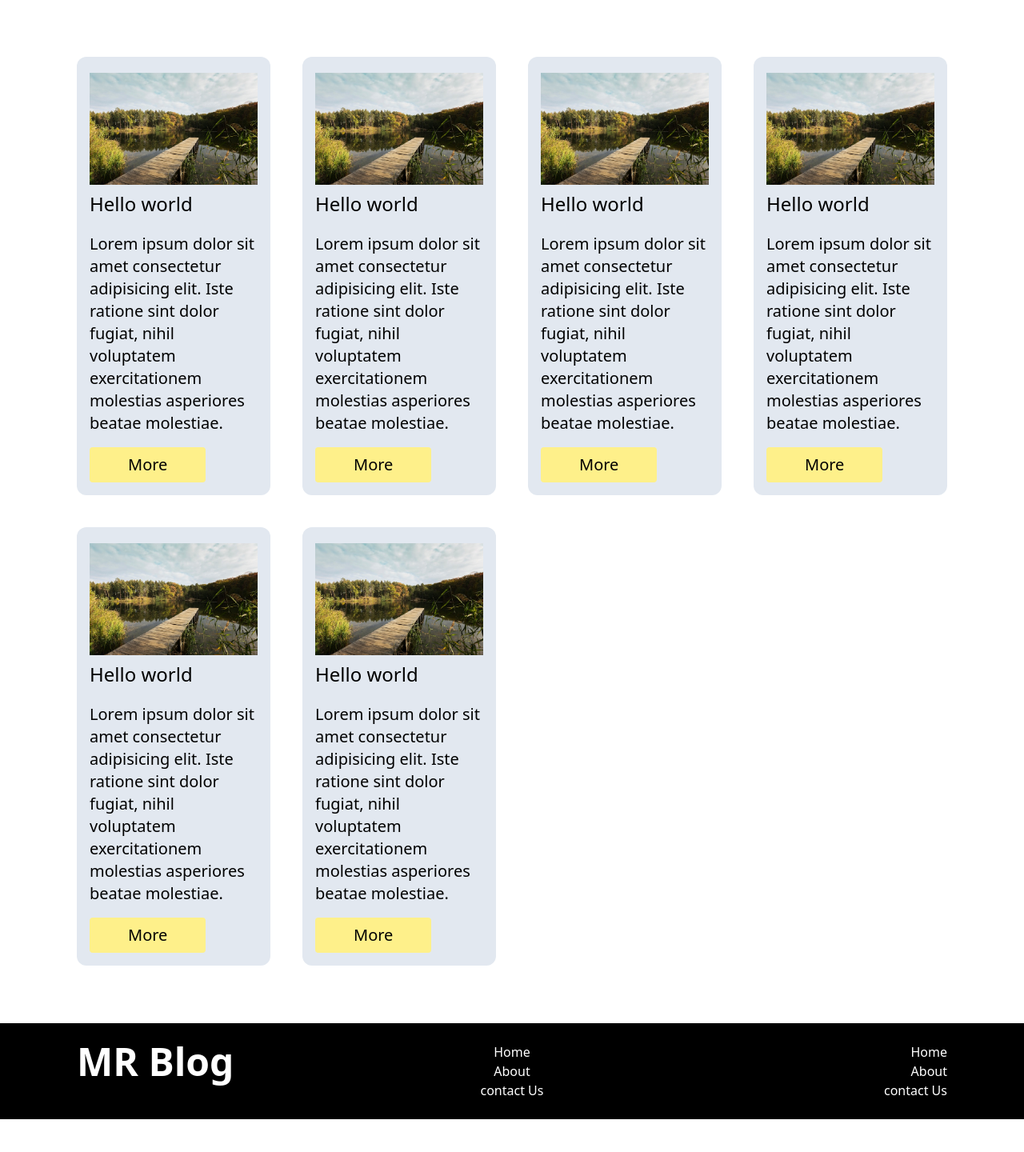
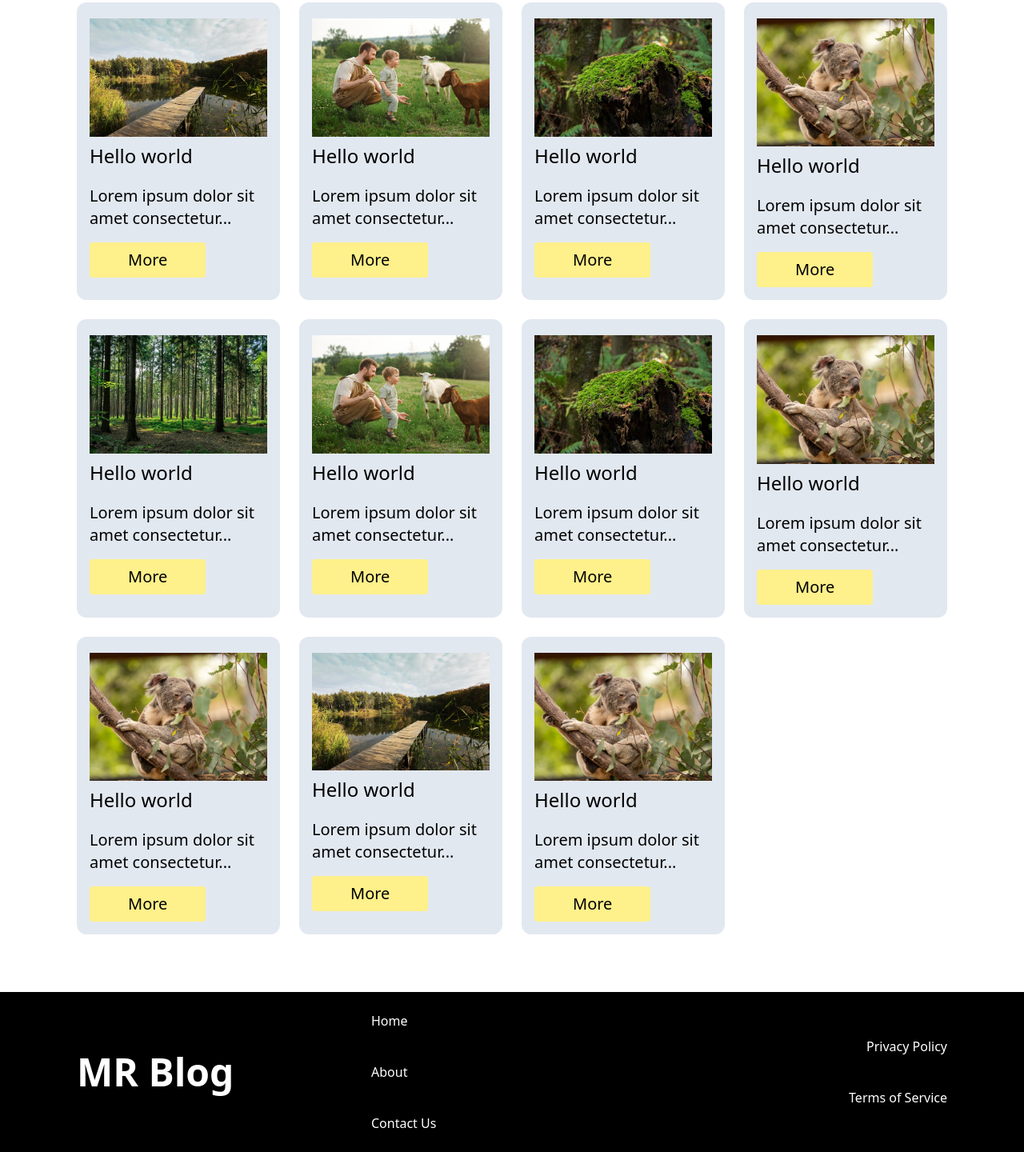
Before and after one commit to masudra/mr_Blog, a website: page Blog_site/index.html in a window 1280 px wide. Shown: the part 621-2061 px from the top of the page at 80% size. Before the commit the page ends 2020 px from the top, so only its background shows below. Drawn offline with nearby package versions, Linux system fonts and the light colour scheme.

Commit message:
responsive For mobile and tablet

```diff
--- a/Blog_site/index.html
+++ b/Blog_site/index.html
@@ -6,124 +6,160 @@
     <meta name="viewport" content="width=device-width, initial-scale=1.0">
     <title>First Blog</title>
     <script src="https://cdn.tailwindcss.com"></script>
-    <link rel="stylesheet" href="index.css">
 
 </head>
 
 <body>
 
-    <header class=" w-full px-24 bg-slate-200 grid grid-cols-3  text-black justify-center  align-middle p-6">
-
-        <div class=" text-left">
-            <h1 class="font-bold text-5xl">MR Blog</h1>
-        </div>
-        <div class="text-center flex gap-10 justify-center">
-            <h1>Home</h1>
-            <h1>About</h1>
+    <header class="w-full px-4 md:px-24 bg-slate-200 grid grid-cols-1 md:grid-cols-3 items-center gap-4 p-6">
+        <div class="text-left">
+            <h1 class="font-bold text-3xl md:text-5xl">MR Blog</h1>
         </div>
 
-        <div class="text-right">
-            <button class="btn bg-yellow-200 p-2 rounded px-12">Contact Us</button>
+        <div class="flex flex-col md:flex-row gap-4 md:gap-10 justify-center">
+            <h1 class=" hover:underline">Home</h1>
+            <h1 class="hover:underline">About</h1>
         </div>
 
+        <div class="text-center md:text-right">
+            <button class="bg-yellow-200 text-black p-2 rounded px-6 md:px-12 hover:bg-yellow-300">
+                Contact Us
+            </button>
+        </div>
     </header>
 
 
+
+
     <main>
-        <div class="w-full px-24 py-32 bg-orange-300">
-
-            <h1 class="py-1 text-7xl">Hello world </h1>
-            <p class="py-4 pr-96 text-2xl">Lorem ipsum dolor sit amet consectetur adipisicing elit. Iste ratione sint
-                dolor
-                fugiat, nihil
-                voluptatem exercitationem molestias asperiores beatae molestiae.</p>
-            <button class="btn bg-yellow-200 p-4 rounded px-24 text-xl ">More </button>
-
+        <div class="w-full px-6 md:px-24 py-16 md:py-32 bg-orange-100 text-center md:text-left">
+            <h1 class="py-1 text-4xl md:text-7xl">Hello world</h1>
+            <p class="py-4 text-lg md:pr-96 text-xl">Lorem ipsum dolor sit amet consectetur adipisicing elit...</p>
+            <button class="btn bg-yellow-200 p-4 rounded px-12 md:px-24 text-lg md:text-xl">More</button>
         </div>
 
 
 
-        <div class=" w-full px-24  grid grid-cols-4 gap-10 text-black justify-center  align-middle p-6 my-12">
-
-            <div class=" p-4 bg-slate-200  rounded-xl ">
+        <div class="w-full px-6 md:px-24 grid grid-cols-1 sm:grid-cols-2 lg:grid-cols-4 gap-6 text-black p-6 my-12">
+            <div class="p-4 bg-slate-200 rounded-xl">
                 <img class="py-1" src="./img/beautiful-landscape-mother-nature_23-2148992406.jpg" alt="">
-                <h1 class="py-1 text-2xl">Hello world </h1>
-                <p class="py-4 text-xl">Lorem ipsum dolor sit amet consectetur adipisicing elit. Iste ratione sint dolor
-                    fugiat, nihil
-                    voluptatem exercitationem molestias asperiores beatae molestiae.</p>
-                <button class="btn bg-yellow-200 p-2 rounded px-12 text-xl">More </button>
-            </div>
-            <div class=" p-4 bg-slate-200  rounded-xl ">
-                <img class="py-1" src="./img/beautiful-landscape-mother-nature_23-2148992406.jpg" alt="">
-                <h1 class="py-1 text-2xl">Hello world </h1>
-                <p class="py-4 text-xl">Lorem ipsum dolor sit amet consectetur adipisicing elit. Iste ratione sint dolor
-                    fugiat, nihil
-                    voluptatem exercitationem molestias asperiores beatae molestiae.</p>
-                <button class="btn bg-yellow-200 p-2 rounded px-12 text-xl">More </button>
-            </div>
-            <div class=" p-4 bg-slate-200  rounded-xl ">
-                <img class="py-1" src="./img/beautiful-landscape-mother-nature_23-2148992406.jpg" alt="">
-                <h1 class="py-1 text-2xl">Hello world </h1>
-                <p class="py-4 text-xl">Lorem ipsum dolor sit amet consectetur adipisicing elit. Iste ratione sint dolor
-                    fugiat, nihil
-                    voluptatem exercitationem molestias asperiores beatae molestiae.</p>
-                <button class="btn bg-yellow-200 p-2 rounded px-12 text-xl">More </button>
-            </div>
-            <div class=" p-4 bg-slate-200  rounded-xl ">
-                <img class="py-1" src="./img/beautiful-landscape-mother-nature_23-2148992406.jpg" alt="">
-                <h1 class="py-1 text-2xl">Hello world </h1>
-                <p class="py-4 text-xl">Lorem ipsum dolor sit amet consectetur adipisicing elit. Iste ratione sint dolor
-                    fugiat, nihil
-                    voluptatem exercitationem molestias asperiores beatae molestiae.</p>
-                <button class="btn bg-yellow-200 p-2 rounded px-12 text-xl">More </button>
-            </div>
-            <div class=" p-4 bg-slate-200  rounded-xl ">
-                <img class="py-1" src="./img/beautiful-landscape-mother-nature_23-2148992406.jpg" alt="">
-                <h1 class="py-1 text-2xl">Hello world </h1>
-                <p class="py-4 text-xl">Lorem ipsum dolor sit amet consectetur adipisicing elit. Iste ratione sint dolor
-                    fugiat, nihil
-                    voluptatem exercitationem molestias asperiores beatae molestiae.</p>
-                <button class="btn bg-yellow-200 p-2 rounded px-12 text-xl">More </button>
-            </div>
-            <div class=" p-4 bg-slate-200  rounded-xl ">
-                <img class="py-1" src="./img/beautiful-landscape-mother-nature_23-2148992406.jpg" alt="">
-                <h1 class="py-1 text-2xl">Hello world </h1>
-                <p class="py-4 text-xl">Lorem ipsum dolor sit amet consectetur adipisicing elit. Iste ratione sint dolor
-                    fugiat, nihil
-                    voluptatem exercitationem molestias asperiores beatae molestiae.</p>
-                <button class="btn bg-yellow-200 p-2 rounded px-12 text-xl">More </button>
+                <h1 class="py-1 text-xl md:text-2xl">Hello world</h1>
+                <p class="py-4 text-base md:text-xl">Lorem ipsum dolor sit amet consectetur...</p>
+                <button class="btn bg-yellow-200 p-2 rounded px-8 md:px-12 text-base md:text-xl">More</button>
             </div>
 
 
+
+            <div class="p-4 bg-slate-200 rounded-xl">
+                <img class="py-1" src="./img/full-shot-kid-father-living-countryside_23-2150642400.jpg" alt="">
+                <h1 class="py-1 text-xl md:text-2xl">Hello world</h1>
+                <p class="py-4 text-base md:text-xl">Lorem ipsum dolor sit amet consectetur...</p>
+                <button class="btn bg-yellow-200 p-2 rounded px-8 md:px-12 text-base md:text-xl">More</button>
+            </div>
+
+
+
+            <div class="p-4 bg-slate-200 rounded-xl">
+                <img class="py-1" src="./img/green-moss-rotting-tree-trunk-forest_1048944-30372317.jpg" alt="">
+                <h1 class="py-1 text-xl md:text-2xl">Hello world</h1>
+                <p class="py-4 text-base md:text-xl">Lorem ipsum dolor sit amet consectetur...</p>
+                <button class="btn bg-yellow-200 p-2 rounded px-8 md:px-12 text-base md:text-xl">More</button>
+            </div>
+
+
+
+            <div class="p-4 bg-slate-200 rounded-xl">
+                <img class="py-1" src="./img/squirrel-sitting-tree-branch_1048944-30371835.jpg" alt="">
+                <h1 class="py-1 text-xl md:text-2xl">Hello world</h1>
+                <p class="py-4 text-base md:text-xl">Lorem ipsum dolor sit amet consectetur...</p>
+                <button class="btn bg-yellow-200 p-2 rounded px-8 md:px-12 text-base md:text-xl">More</button>
+            </div>
+
+
+
+            <div class="p-4 bg-slate-200 rounded-xl">
+                <img class="py-1" src="./img/trees-growing-forest_1048944-30368869.jpg" alt="">
+                <h1 class="py-1 text-xl md:text-2xl">Hello world</h1>
+                <p class="py-4 text-base md:text-xl">Lorem ipsum dolor sit amet consectetur...</p>
+                <button class="btn bg-yellow-200 p-2 rounded px-8 md:px-12 text-base md:text-xl">More</button>
+            </div>
+
+
+
+            <div class="p-4 bg-slate-200 rounded-xl">
+                <img class="py-1" src="./img/full-shot-kid-father-living-countryside_23-2150642400.jpg" alt="">
+                <h1 class="py-1 text-xl md:text-2xl">Hello world</h1>
+                <p class="py-4 text-base md:text-xl">Lorem ipsum dolor sit amet consectetur...</p>
+                <button class="btn bg-yellow-200 p-2 rounded px-8 md:px-12 text-base md:text-xl">More</button>
+            </div>
+
+
+
+            <div class="p-4 bg-slate-200 rounded-xl">
+                <img class="py-1" src="./img/green-moss-rotting-tree-trunk-forest_1048944-30372317.jpg" alt="">
+                <h1 class="py-1 text-xl md:text-2xl">Hello world</h1>
+                <p class="py-4 text-base md:text-xl">Lorem ipsum dolor sit amet consectetur...</p>
+                <button class="btn bg-yellow-200 p-2 rounded px-8 md:px-12 text-base md:text-xl">More</button>
+            </div>
+
+
+
+            <div class="p-4 bg-slate-200 rounded-xl">
+                <img class="py-1" src="./img/squirrel-sitting-tree-branch_1048944-30371835.jpg" alt="">
+                <h1 class="py-1 text-xl md:text-2xl">Hello world</h1>
+                <p class="py-4 text-base md:text-xl">Lorem ipsum dolor sit amet consectetur...</p>
+                <button class="btn bg-yellow-200 p-2 rounded px-8 md:px-12 text-base md:text-xl">More</button>
+            </div>
+
+
+
+            <div class="p-4 bg-slate-200 rounded-xl">
+                <img class="py-1" src="./img/squirrel-sitting-tree-branch_1048944-30371835.jpg" alt="">
+                <h1 class="py-1 text-xl md:text-2xl">Hello world</h1>
+                <p class="py-4 text-base md:text-xl">Lorem ipsum dolor sit amet consectetur...</p>
+                <button class="btn bg-yellow-200 p-2 rounded px-8 md:px-12 text-base md:text-xl">More</button>
+            </div>
+
+
+
+            <div class="p-4 bg-slate-200 rounded-xl">
+                <img class="py-1" src="./img/beautiful-landscape-mother-nature_23-2148992406.jpg" alt="">
+                <h1 class="py-1 text-xl md:text-2xl">Hello world</h1>
+                <p class="py-4 text-base md:text-xl">Lorem ipsum dolor sit amet consectetur...</p>
+                <button class="btn bg-yellow-200 p-2 rounded px-8 md:px-12 text-base md:text-xl">More</button>
+            </div>
+
+
+
+            <div class="p-4 bg-slate-200 rounded-xl">
+                <img class="py-1" src="./img/squirrel-sitting-tree-branch_1048944-30371835.jpg" alt="">
+                <h1 class="py-1 text-xl md:text-2xl">Hello world</h1>
+                <p class="py-4 text-base md:text-xl">Lorem ipsum dolor sit amet consectetur...</p>
+                <button class="btn bg-yellow-200 p-2 rounded px-8 md:px-12 text-base md:text-xl">More</button>
+            </div>
         </div>
+
 
     </main>
 
+    <footer class="w-full px-4 md:px-24 bg-black text-white grid grid-cols-1 md:grid-cols-3 gap-4 p-6 items-center">
+        <div class="text-center md:text-left">
+            <h1 class="font-bold text-3xl md:text-5xl">MR Blog</h1>
+        </div>
+
+        <div class="flex flex-col  gap-4 md:gap-10 justify-center">
+            <h1>Home</h1>
+            <h1>About</h1>
+            <h1>Contact Us</h1>
+        </div>
+
+        <div class="text-center md:text-right flex flex-col  gap-4 md:gap-10 justify-center">
+            <h1>Privacy Policy</h1>
+            <h1>Terms of Service</h1>
+        </div>
+    </footer>
 
 
-
-
-
-
-    <footer class=" w-full px-24 bg-black grid grid-cols-3  text-white justify-center  align-middle p-6">
-
-        <div class=" text-left ">
-            <h1 class="font-bold text-5xl">MR Blog</h1>
-        </div>
-        <div class="text-center gap-10 justify-center">
-            <h1>Home</h1>
-            <h1>About</h1>
-            <h1>contact Us</h1>
-        </div>
-        <div class="text-center gap-10 justify-center text-right ">
-            <h1>Home</h1>
-            <h1>About</h1>
-            <h1>contact Us</h1>
-        </div>
-
-
-
-    </footer>
 </body>
 
 </html>
```
